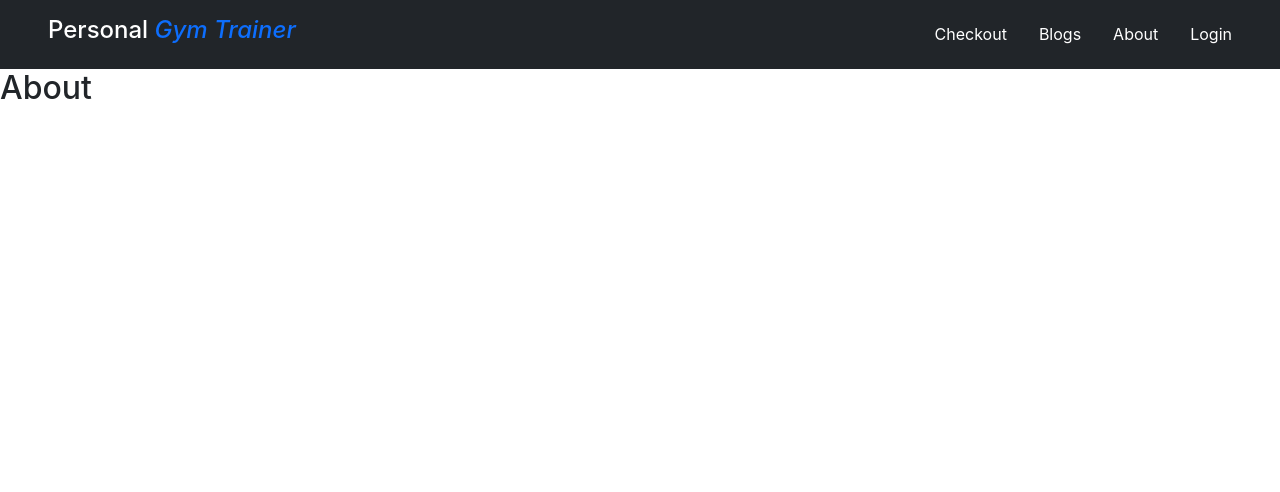
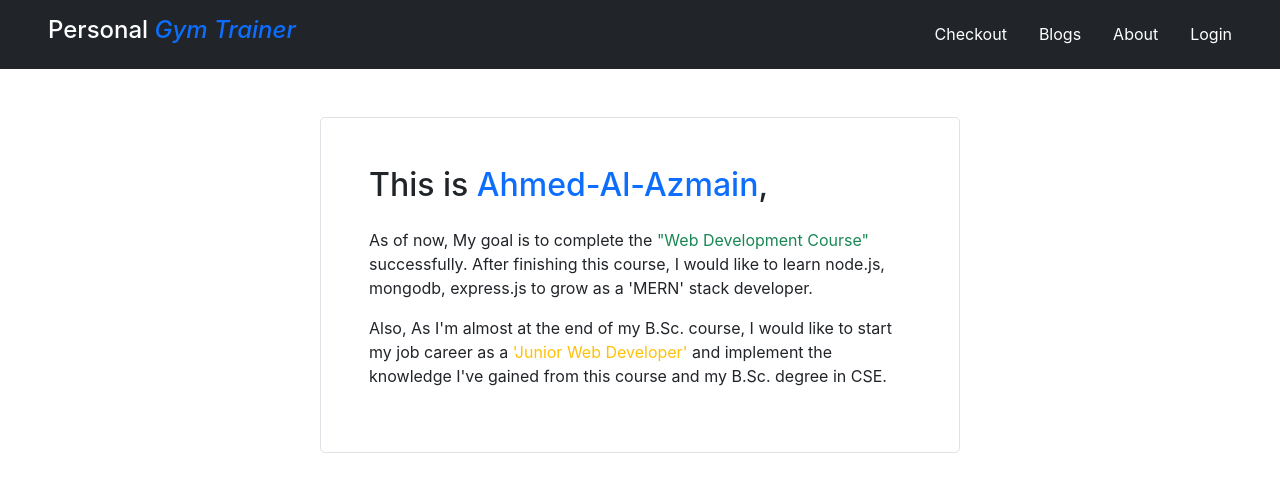
Before and after one commit to Azmain951/personal-gym-trainer, a React (Create React App) app: page /about in a window 1280 px wide. Shown: the top 492 px of the page. Built offline with nearby package versions, Linux system fonts and the light colour scheme; no server answers.

Commit message:
about me info added

```diff
--- a/src/components/About/About.js
+++ b/src/components/About/About.js
@@ -2,8 +2,12 @@ import React from 'react';
 
 const About = () => {
     return (
-        <div>
-            <h2>About</h2>
+        <div className='w-50 mx-auto mt-5 border rounded-3 p-5'>
+            <div className='myself'>
+                <h2 className='mb-4'>This is<span className='text-primary'> Ahmed-Al-Azmain</span>,</h2>
+                <p>As of now, My goal is to complete the <span className='text-success'>"Web Development Course" </span> successfully. After finishing this course, I would like to learn node.js, mongodb, express.js to grow as a 'MERN' stack developer.</p>
+                <p> Also, As I'm almost at the end of my B.Sc. course, I would like to start my job career as a <span className='text-warning'>'Junior Web Developer'</span> and implement the knowledge I've gained from this course and my B.Sc. degree in CSE.</p>
+            </div>
         </div>
     );
 };
--- a/src/components/Footer/Footer.js
+++ b/src/components/Footer/Footer.js
@@ -5,7 +5,7 @@ const Footer = () => {
     const date = new Date();
 
     return (
-        <div className='d-flex justify-content-between px-5 py-4 bg-dark text-white mt-5'>
+        <div className='d-flex justify-content-between px-5 py-4 bg-dark text-white'>
             <p className='text-uppercase mb-0'>&copy; copyright {date.getFullYear()}.all rights reserved.</p>
             <p className='mb-0'>Website Designed by AFRIDI AZMAIN</p>
         </div>
--- /dev/null
+++ b/src/components/MoneyBack/MoneyBack.css
@@ -0,0 +1,3 @@
+.money-back {
+    background-color: lightgray;
+}
--- a/src/components/MoneyBack/MoneyBack.js
+++ b/src/components/MoneyBack/MoneyBack.js
@@ -1,9 +1,10 @@
 import React from 'react';
 import moneyBack from '../../images/moneyBack.png'
+import './MoneyBack.css'
 
 const MoneyBack = () => {
     return (
-        <div className='d-flex m-5 py-5'>
+        <div className='d-flex mt-5 px-4 py-5 money-back'>
             <div className='w-50'>
                 <img className='w-75' src={moneyBack} alt="" />
             </div>
```
